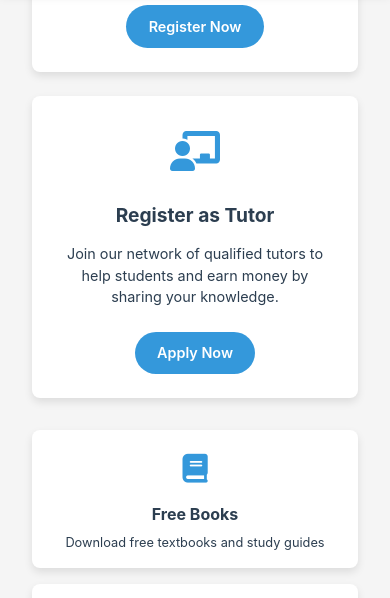
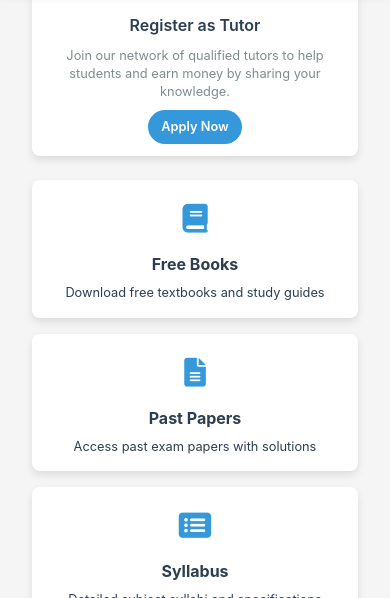
Before and after one commit to mankimalki/Eduresources-3.0-, a plain HTML site: page index.html in a window 390 px wide. Shown: the part 846-1444 px from the top of the page. Drawn offline with nearby package versions, Linux system fonts and the light colour scheme.

Commit message:
Add files via upload

```diff
--- a/index.html
+++ b/index.html
@@ -297,64 +297,109 @@
         box-shadow: 0 4px 8px rgba(0,0,0,0.15);
     }
 
-    /* Registration Cards */
+/* Registration Cards - Compact Version */
 .registration-cards {
     display: grid;
-        grid-template-columns: repeat(auto-fit, minmax(280px, 1fr));
-        gap: 1.5rem;
-        margin: 2rem 0;
+    grid-template-columns: repeat(auto-fit, minmax(240px, 1fr));
+    gap: 1rem;
+    margin: 1.5rem 0;
     padding: 0 1rem;
 }
 
 .registration-card {
     background-color: var(--white);
     border-radius: var(--border-radius);
-        padding: 1.5rem;
+    padding: 1rem;
     text-align: center;
     box-shadow: var(--card-shadow);
     transition: var(--transition);
-        text-decoration: none;
     color: var(--primary-color);
-        display: block;
+    display: flex;
+    flex-direction: column;
+    align-items: center;
 }
 
 .registration-card:hover {
-        transform: translateY(-5px);
-        box-shadow: 0 8px 15px rgba(0,0,0,0.1);
+    transform: translateY(-3px);
+    box-shadow: 0 6px 12px rgba(0,0,0,0.15);
 }
 
 .registration-icon {
-        font-size: 2.5rem;
-        margin-bottom: 1rem;
+    font-size: 1.8rem;
+    margin-bottom: 0.6rem;
     color: var(--secondary-color);
 }
 
 .registration-card h3 {
+    margin-bottom: 0.5rem;
+    font-size: 1.1rem;
+    font-weight: 600;
+}
+
+.registration-card p {
+    font-size: 0.85rem;
+    line-height: 1.4;
     margin-bottom: 0.8rem;
-        font-size: 1.2rem;
-    }
-
-    .registration-card p {
-        font-size: 0.9rem;
-        line-height: 1.5;
-        margin-bottom: 1.5rem;
+    color: var(--dark-gray);
 }
 
 .registration-btn {
     display: inline-block;
     background-color: var(--secondary-color);
     color: white;
-        padding: 0.6rem 1.4rem;
+    padding: 0.5rem 1rem;
     border-radius: 50px;
     text-decoration: none;
     font-weight: 600;
+    font-size: 0.85rem;
     transition: var(--transition);
-        font-size: 0.9rem;
+    margin-top: auto;
+    width: fit-content;
 }
 
 .registration-btn:hover {
     background-color: #2980b9;
     transform: translateY(-2px);
+}
+
+@media (max-width: 767px) {
+    .registration-cards {
+        grid-template-columns: 1fr;
+        gap: 0.8rem;
+    }
+
+    .registration-card {
+        padding: 0.8rem;
+    }
+
+    .registration-icon {
+        font-size: 1.6rem;
+        margin-bottom: 0.5rem;
+    }
+
+    .registration-card h3 {
+        font-size: 1rem;
+    }
+
+    .registration-card p {
+        font-size: 0.8rem;
+        margin-bottom: 0.6rem;
+    }
+
+    .registration-btn {
+        padding: 0.4rem 0.8rem;
+        font-size: 0.8rem;
+    }
+}
+
+@media (max-width: 480px) {
+    .registration-card {
+        padding: 0.8rem 0.6rem;
+    }
+
+    .registration-icon {
+        font-size: 1.5rem;
+    }
 }
 
     /* Updated features grid with smaller cards */
```
Lines whose indentation alone changed are shown as unchanged.
